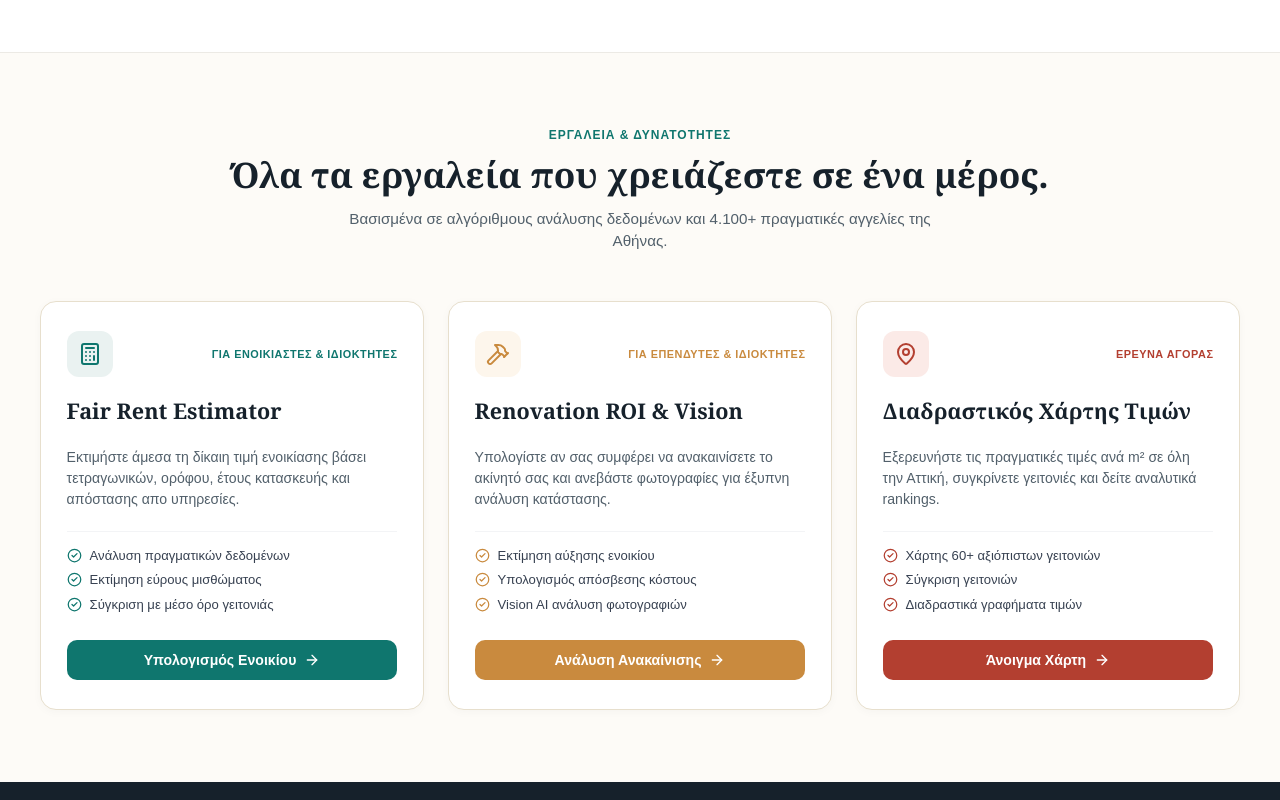
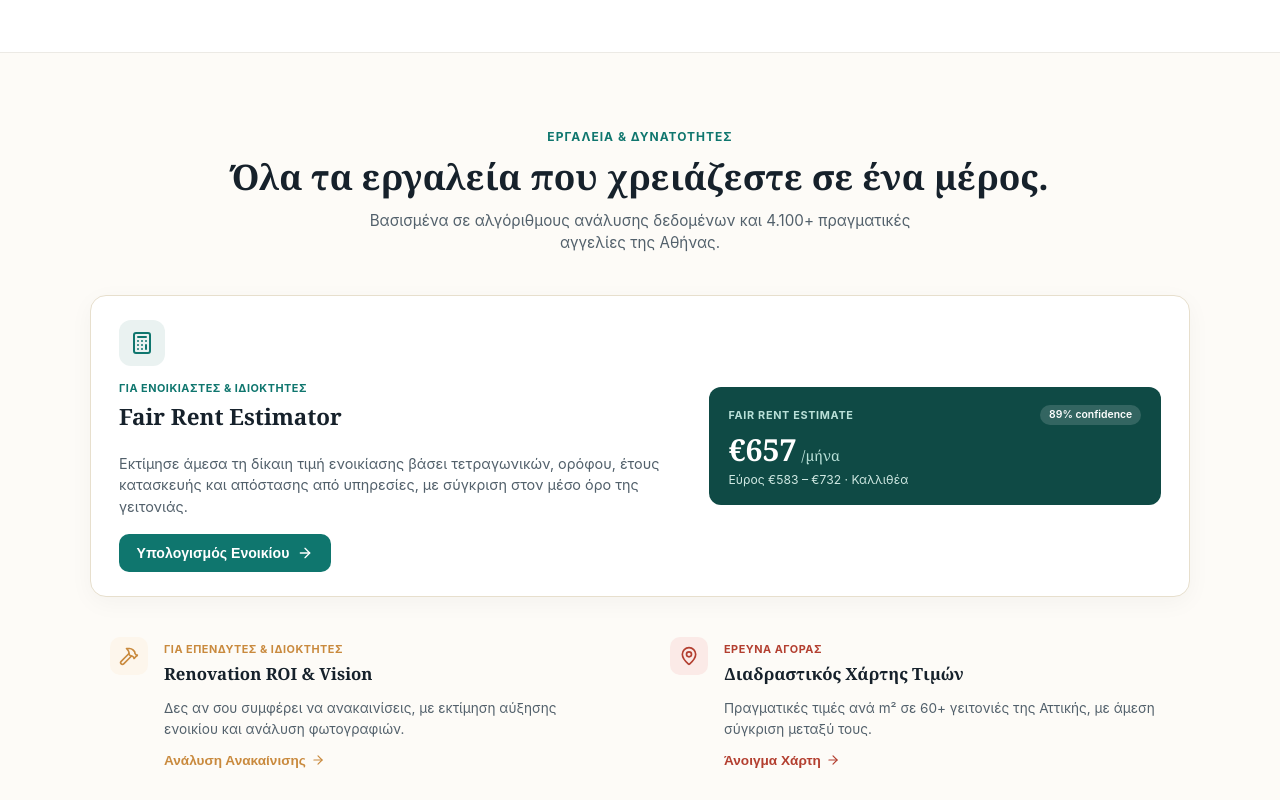
Before and after one commit to Air-Bler/housing-platform, a React (Create React App) app in the folder frontend/: page / in a window 1280 px wide. Shown: the part 1280-2080 px from the top of the page. Built offline with nearby package versions, Linux system fonts and the light colour scheme.

Commit message:
fix the features

```diff
--- a/frontend/src/components/landing/Features.jsx
+++ b/frontend/src/components/landing/Features.jsx
@@ -5,40 +5,27 @@ import { useNavigate } from 'react-router-dom';
 export default function Features() {
   const navigate = useNavigate();
 
-  const featuresList = [
+  const secondaryFeatures = [
     {
-      icon: <Calculator size={24} color="#0F766E" />,
-      tag: "ΓΙΑ ΕΝΟΙΚΙΑΣΤΕΣ & ΙΔΙΟΚΤΗΤΕΣ",
-      title: "Fair Rent Estimator",
-      desc: "Εκτιμήστε άμεσα τη δίκαιη τιμή ενοικίασης βάσει τετραγωνικών, ορόφου, έτους κατασκευής και απόστασης απο υπηρεσίες.",
-      points: ["Ανάλυση πραγματικών δεδομένων", "Εκτίμηση εύρους μισθώματος", "Σύγκριση με μέσο όρο γειτονιάς"],
-      link: "/estimator",
-      btnText: "Υπολογισμός Ενοικίου",
-      accent: "#0F766E",
-      bg: "#EAF2F1"
+      icon: <Hammer size={20} color="#C98A3E" />,
+      tag: "ΓΙΑ ΕΠΕΝΔΥΤΕΣ & ΙΔΙΟΚΤΗΤΕΣ",
+      title: "Renovation ROI & Vision",
+      desc: "Δες αν σου συμφέρει να ανακαινίσεις, με εκτίμηση αύξησης ενοικίου και ανάλυση φωτογραφιών.",
+      link: "/roi",
+      linkText: "Ανάλυση Ανακαίνισης",
+      accent: "#C98A3E",
+      bg: "#FDF6EC",
     },
     {
-      icon: <Hammer size={24} color="#C98A3E" />,
-      tag: "ΓΙΑ ΕΠΕΝΔΥΤΕΣ & ΙΔΙΟΚΤΗΤΕΣ",
-      title: "Renovation ROI & Vision",
-      desc: "Υπολογίστε αν σας συμφέρει να ανακαινίσετε το ακίνητό σας και ανεβάστε φωτογραφίες για έξυπνη ανάλυση κατάστασης.",
-      points: ["Εκτίμηση αύξησης ενοικίου", "Υπολογισμός απόσβεσης κόστους", "Vision AI ανάλυση φωτογραφιών"],
-      link: "/roi",
-      btnText: "Ανάλυση Ανακαίνισης",
-      accent: "#C98A3E",
-      bg: "#FDF6EC"
-    },
-    {
-      icon: <MapPin size={24} color="#B33F30" />,
+      icon: <MapPin size={20} color="#B33F30" />,
       tag: "ΕΡΕΥΝΑ ΑΓΟΡΑΣ",
       title: "Διαδραστικός Χάρτης Τιμών",
-      desc: "Εξερευνήστε τις πραγματικές τιμές ανά m² σε όλη την Αττική, συγκρίνετε γειτονιές και δείτε αναλυτικά rankings.",
-      points: ["Χάρτης 60+ αξιόπιστων γειτονιών", "Σύγκριση γειτονιών", "Διαδραστικά γραφήματα τιμών"],
+      desc: "Πραγματικές τιμές ανά m² σε 60+ γειτονιές της Αττικής, με άμεση σύγκριση μεταξύ τους.",
       link: "/prices",
-      btnText: "Άνοιγμα Χάρτη",
+      linkText: "Άνοιγμα Χάρτη",
       accent: "#B33F30",
-      bg: "#FBEAE7"
-    }
+      bg: "#FBEAE7",
+    },
   ];
 
   return (
@@ -52,46 +39,52 @@ export default function Features() {
           </p>
         </div>
 
-        <div style={styles.grid}>
-          {featuresList.map((f, idx) => (
-            <div
-              key={idx}
-              style={styles.card}
-              onMouseEnter={(e) => {
-                e.currentTarget.style.transform = 'translateY(-4px)';
-                e.currentTarget.style.boxShadow = '0 12px 28px rgba(0,0,0,0.08)';
-              }}
-              onMouseLeave={(e) => {
-                e.currentTarget.style.transform = 'translateY(0)';
-                e.currentTarget.style.boxShadow = '0 2px 10px rgba(0,0,0,0.03)';
-              }}
-            >
-              <div style={styles.cardTop}>
-                <div style={{ ...styles.iconWrapper, backgroundColor: f.bg }}>
-                  {f.icon}
+
+        <div style={styles.featuredCard}>
+          <div style={styles.featuredText}>
+            <div style={{ ...styles.iconWrapper, backgroundColor: '#EAF2F1' }}>
+              <Calculator size={24} color="#0F766E" />
             </div>
-                <span style={{ ...styles.tag, color: f.accent }}>{f.tag}</span>
+            <span style={{ ...styles.tag, color: '#0F766E' }}>ΓΙΑ ΕΝΟΙΚΙΑΣΤΕΣ & ΙΔΙΟΚΤΗΤΕΣ</span>
+            <h3 style={styles.featuredTitle}>Fair Rent Estimator</h3>
+            <p style={styles.featuredDesc}>
+              Εκτίμησε άμεσα τη δίκαιη τιμή ενοικίασης βάσει τετραγωνικών, ορόφου, έτους κατασκευής και
+              απόστασης από υπηρεσίες, με σύγκριση στον μέσο όρο της γειτονιάς.
+            </p>
+            <button onClick={() => navigate('/estimator')} style={{ ...styles.btn, backgroundColor: '#0F766E' }}>
+              <span>Υπολογισμός Ενοικίου</span>
+              <ArrowRight size={16} />
+            </button>
           </div>
 
-              <h3 style={styles.cardTitle}>{f.title}</h3>
-              <p style={styles.cardDesc}>{f.desc}</p>
 
-              <div style={styles.pointsList}>
-                {f.points.map((p, pIdx) => (
-                  <div key={pIdx} style={styles.pointRow}>
-                    <CheckCircle2 size={15} color={f.accent} style={{ flexShrink: 0 }} />
-                    <span>{p}</span>
+          <div style={styles.previewWrap}>
+            <div style={styles.previewCard}>
+              <div style={styles.previewTopRow}>
+                <span style={styles.previewLabel}>FAIR RENT ESTIMATE</span>
+                <span style={styles.confidencePill}>89% confidence</span>
               </div>
-                ))}
+              <div style={styles.previewPrice}>
+                €657<span style={styles.previewPriceUnit}>/μήνα</span>
+              </div>
+              <div style={styles.previewSub}>Εύρος €583 – €732 · Καλλιθέα</div>
+            </div>
+          </div>
         </div>
 
-              <button
-                onClick={() => navigate(f.link)}
-                style={{ ...styles.btn, backgroundColor: f.accent }}
-              >
-                <span>{f.btnText}</span>
-                <ArrowRight size={16} />
+
+        <div style={styles.secondaryGrid}>
+          {secondaryFeatures.map((f, idx) => (
+            <div key={idx} style={styles.secondaryCard}>
+              <div style={{ ...styles.iconWrapperSm, backgroundColor: f.bg }}>{f.icon}</div>
+              <div>
+                <span style={{ ...styles.tag, color: f.accent }}>{f.tag}</span>
+                <h4 style={styles.secondaryTitle}>{f.title}</h4>
+                <p style={styles.secondaryDesc}>{f.desc}</p>
+                <button onClick={() => navigate(f.link)} style={{ ...styles.linkBtn, color: f.accent }}>
+                  {f.linkText} <ArrowRight size={14} />
                 </button>
+              </div>
             </div>
           ))}
         </div>
@@ -104,15 +97,15 @@ const styles = {
   section: {
     padding: '4.5rem 1.5rem',
     backgroundColor: '#FDFBF7',
-    fontFamily: 'Arial, sans-serif',
+    fontFamily: "'Inter', Arial, sans-serif",
   },
   inner: {
-    maxWidth: '1200px',
+    maxWidth: '1100px',
     margin: '0 auto',
   },
   header: {
     textAlign: 'center',
-    marginBottom: '3rem',
+    marginBottom: '2.5rem',
   },
   badge: {
     display: 'inline-block',
@@ -137,26 +130,97 @@ const styles = {
     margin: '0 auto',
     lineHeight: '1.5',
   },
-  grid: {
+
+  /* Featured card */
+  featuredCard: {
     display: 'grid',
-    gridTemplateColumns: 'repeat(auto-fit, minmax(320px, 1fr))',
+    gridTemplateColumns: 'minmax(260px, 1fr) minmax(220px, 0.8fr)',
     gap: '1.5rem',
-  },
-  card: {
+    alignItems: 'center',
     backgroundColor: '#FFFFFF',
     border: '1px solid #E7DFCD',
     borderRadius: '16px',
-    padding: '1.8rem 1.6rem',
+    padding: '1.5rem 1.75rem',
+    marginBottom: '1.25rem',
+    boxShadow: '0 6px 24px rgba(0,0,0,0.04)',
+  },
+  featuredText: {
     display: 'flex',
     flexDirection: 'column',
-    boxShadow: '0 2px 10px rgba(0,0,0,0.03)',
-    transition: 'all 0.25s ease',
+    alignItems: 'flex-start',
   },
-  cardTop: {
+  featuredTitle: {
+    fontFamily: "'Fraunces', Georgia, serif",
+    fontSize: '1.4rem',
+    fontWeight: '700',
+    color: '#16212B',
+    margin: '0.4rem 0 0.4rem 0',
+  },
+  featuredDesc: {
+    fontSize: '0.9rem',
+    color: '#52606B',
+    lineHeight: '1.5',
+    marginBottom: '1rem',
+  },
+
+  previewWrap: {
+    display: 'flex',
+    justifyContent: 'center',
+  },
+  previewCard: {
+    width: '100%',
+    backgroundColor: '#0F4A45',
+    borderRadius: '12px',
+    padding: '1.1rem 1.25rem',
+    color: '#FFFFFF',
+  },
+  previewTopRow: {
     display: 'flex',
     justifyContent: 'space-between',
     alignItems: 'center',
-    marginBottom: '1.2rem',
+    marginBottom: '0.6rem',
+  },
+  previewLabel: {
+    fontSize: '0.68rem',
+    fontWeight: '700',
+    letterSpacing: '0.06em',
+    color: '#B9E0D8',
+  },
+  confidencePill: {
+    fontSize: '0.65rem',
+    fontWeight: '600',
+    backgroundColor: 'rgba(255,255,255,0.15)',
+    padding: '0.22rem 0.55rem',
+    borderRadius: '999px',
+  },
+  previewPrice: {
+    fontFamily: "'Fraunces', Georgia, serif",
+    fontSize: '1.9rem',
+    fontWeight: '700',
+    lineHeight: 1,
+  },
+  previewPriceUnit: {
+    fontSize: '0.9rem',
+    fontWeight: '500',
+    marginLeft: '0.3rem',
+    color: '#B9E0D8',
+  },
+  previewSub: {
+    fontSize: '0.76rem',
+    color: '#CFE8E2',
+    marginTop: '0.45rem',
+  },
+
+  /* Secondary tools */
+  secondaryGrid: {
+    display: 'grid',
+    gridTemplateColumns: 'repeat(auto-fit, minmax(280px, 1fr))',
+    gap: '1.25rem',
+  },
+  secondaryCard: {
+    display: 'flex',
+    gap: '1rem',
+    padding: '1.25rem',
   },
   iconWrapper: {
     width: '46px',
@@ -165,43 +229,47 @@ const styles = {
     display: 'flex',
     alignItems: 'center',
     justifyContent: 'center',
+    marginBottom: '0.9rem',
+  },
+  iconWrapperSm: {
+    width: '38px',
+    height: '38px',
+    borderRadius: '10px',
+    display: 'flex',
+    alignItems: 'center',
+    justifyContent: 'center',
+    flexShrink: 0,
   },
   tag: {
     fontSize: '0.68rem',
     fontWeight: '700',
     letterSpacing: '0.5px',
   },
-  cardTitle: {
+  secondaryTitle: {
     fontFamily: "'Fraunces', Georgia, serif",
-    fontSize: '1.35rem',
+    fontSize: '1.05rem',
     fontWeight: '700',
     color: '#16212B',
-    margin: '0 0 0.5rem 0',
+    margin: '0.3rem 0 0.4rem 0',
   },
-  cardDesc: {
-    fontSize: '0.88rem',
+  secondaryDesc: {
+    fontSize: '0.85rem',
     color: '#52606B',
     lineHeight: '1.5',
-    marginBottom: '1.25rem',
-    minHeight: '42px',
+    marginBottom: '0.6rem',
   },
-  pointsList: {
-    display: 'flex',
-    flexDirection: 'column',
-    gap: '0.6rem',
-    marginBottom: '1.75rem',
-    marginTop: 'auto',
-    paddingTop: '1rem',
-    borderTop: '1px solid #F3F4F6',
+  linkBtn: {
+    display: 'inline-flex',
+    alignItems: 'center',
+    gap: '0.35rem',
+    background: 'none',
+    border: 'none',
+    padding: 0,
+    fontSize: '0.85rem',
+    fontWeight: '700',
+    cursor: 'pointer',
   },
-  pointRow: {
-    display: 'flex',
-    alignItems: 'center',
-    gap: '0.5rem',
-    fontSize: '0.82rem',
-    color: '#374151',
-    fontWeight: '500',
-  },
+
   btn: {
     display: 'flex',
     alignItems: 'center',
@@ -210,10 +278,9 @@ const styles = {
     color: '#FFFFFF',
     border: 'none',
     borderRadius: '10px',
-    padding: '0.75rem 1rem',
+    padding: '0.7rem 1.1rem',
     fontSize: '0.88rem',
     fontWeight: '700',
     cursor: 'pointer',
-    transition: 'opacity 0.2s ease',
   },
 };
```
Lines whose indentation alone changed are shown as unchanged.
